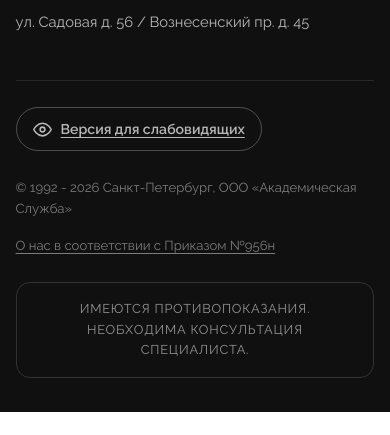
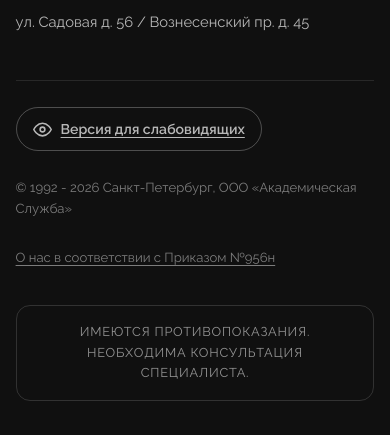
Before and after one commit to EugenAzxa/sad55, a PHP site: page /app.html in a window 390 px wide. Shown: the part 4740-5175 px from the top of the page. Before the commit the page ends 5152 px from the top, so only its background shows below. Run offline with PHP 8.4, Linux system fonts and the light colour scheme.

Commit message:
Put the centre's star in the browser tab, and finish the phone touch targets
The favicon was a generic red square with a cross. It is now the star from
the centre's emblem, white on brand red.

The full emblem does not work at this size: at 16 and 24px the rays and the
hand collapse into an unreadable smudge. So the favicon uses the star alone,
which is the emblem's core and stays legible down to 16px, while the
home-screen icons keep the complete mark where there is room for it. Ships
as SVG plus a multi-size .ico for browsers that ignore SVG favicons.

Touch targets: the supervising-body phone numbers, the 956н footer link and
the in-app call link were all 17-21px tall against the 44px minimum. All
eight pages now pass at a true 390px viewport, with no horizontal overflow.

Co-Authored-By: Claude Opus 5 (1M context) <noreply@anthropic.com>

```diff
--- a/app.html
+++ b/app.html
@@ -6,6 +6,7 @@
   <title>Дневник трезвости | Академический Медицинский Центр</title>
   <meta name="description" content="Демо-дневник трезвости: счётчик дней без алкоголя и сигарет, календарь, восстановление организма, короткий курс от специалистов и запись к врачу. Академический Медицинский Центр, Санкт-Петербург.">
   <link rel="icon" href="favicon.svg" type="image/svg+xml">
+  <link rel="icon" href="favicon.ico" sizes="32x32">
   <link rel="canonical" href="https://sad56.spb.ru/app.html">
   <meta property="og:type" content="website">
   <meta property="og:site_name" content="Академический Медицинский Центр">
--- a/assets/css/app.css
+++ b/assets/css/app.css
@@ -137,7 +137,7 @@
   color: var(--coral);
   text-align: center;
 }
-.ios-call { font-size: 1.02rem; font-weight: 800; }
+.ios-call { font-size: 1.02rem; font-weight: 800; min-height: 44px; display: inline-flex; align-items: center; justify-content: center; }
 
 .ios-tabs {
   flex: none;
--- a/assets/css/style.css
+++ b/assets/css/style.css
@@ -1521,6 +1521,10 @@ html.a11y .nav { gap: 0; }
    so on touch screens they get real vertical room instead. */
 
 @media (max-width: 900px) {
+  /* phone numbers and the 956н link are inline text at ~20px; on touch they
+     need the 44px minimum like every other control */
+  .doc-text a[href^="tel:"] { display: inline-flex; align-items: center; min-height: 44px; }
+  .f-956 { display: inline-flex; align-items: center; min-height: 44px; }
   .footer ul { gap: 0; }
   .footer ul a {
     display: flex;
--- a/history.html
+++ b/history.html
@@ -6,6 +6,7 @@
   <title>История центра и основатель Ганжа О.В. | Академический Медицинский Центр</title>
   <meta name="description" content="История Академического Медицинского Центра в Санкт-Петербурге с 1992 года и его основатель Ганжа Олег Владимирович, ведущий психиатр-нарколог и психотерапевт.">
   <link rel="icon" href="favicon.svg" type="image/svg+xml">
+  <link rel="icon" href="favicon.ico" sizes="32x32">
   <link rel="canonical" href="https://sad56.spb.ru/history.html">
   <meta property="og:type" content="website">
   <meta property="og:site_name" content="Академический Медицинский Центр">
--- a/index.html
+++ b/index.html
@@ -6,6 +6,7 @@
   <title>Академический Медицинский Центр | Лечение алкоголизма в Санкт-Петербурге</title>
   <meta name="description" content="Лечение алкогольной зависимости, кодирование алкоголизма и выведение из запоя в Санкт-Петербурге. Анонимно, круглосуточно, с выездом на дом. Клиника работает с 1992 года.">
   <link rel="icon" href="favicon.svg" type="image/svg+xml">
+  <link rel="icon" href="favicon.ico" sizes="32x32">
   <link rel="canonical" href="https://sad56.spb.ru/">
   <meta property="og:type" content="website">
   <meta property="og:site_name" content="Академический Медицинский Центр">
--- a/order-956n.html
+++ b/order-956n.html
@@ -6,6 +6,7 @@
   <title>О нас в соответствии с Приказом №956н | Академический Медицинский Центр</title>
   <meta name="description" content="Раскрытие информации по приказу Минздрава РФ №956н: сведения об организации, лицензия № 78-01-002677, ОГРН, ИНН, виды медицинской помощи, специалисты, контролирующие органы.">
   <link rel="icon" href="favicon.svg" type="image/svg+xml">
+  <link rel="icon" href="favicon.ico" sizes="32x32">
   <link rel="canonical" href="https://sad56.spb.ru/order-956n.html">
   <meta property="og:type" content="website">
   <meta property="og:site_name" content="Академический Медицинский Центр">
--- a/price-and-services.html
+++ b/price-and-services.html
@@ -6,6 +6,7 @@
   <title>Услуги и цены | Академический Медицинский Центр</title>
   <meta name="description" content="Цены на лечение алкоголизма, выведение из запоя и кодирование в Академическом Медицинском Центре, Санкт-Петербург. В стоимость входят консультация, обследование и подбор метода.">
   <link rel="icon" href="favicon.svg" type="image/svg+xml">
+  <link rel="icon" href="favicon.ico" sizes="32x32">
   <link rel="canonical" href="https://sad56.spb.ru/price-and-services.html">
   <meta property="og:type" content="website">
   <meta property="og:site_name" content="Академический Медицинский Центр">
--- a/privacy.html
+++ b/privacy.html
@@ -6,6 +6,7 @@
   <title>Политика конфиденциальности | Академический Медицинский Центр</title>
   <meta name="description" content="Политика обработки персональных данных Академического Медицинского Центра, Санкт-Петербург.">
   <link rel="icon" href="favicon.svg" type="image/svg+xml">
+  <link rel="icon" href="favicon.ico" sizes="32x32">
   <link rel="canonical" href="https://sad56.spb.ru/privacy.html">
   <meta property="og:type" content="website">
   <meta property="og:site_name" content="Академический Медицинский Центр">
--- a/screen-time.html
+++ b/screen-time.html
@@ -6,6 +6,7 @@
   <title>Экранное время и бесконечная лента | Академический Медицинский Центр</title>
   <meta name="description" content="Как бесконечная лента соцсетей влияет на сон, внимание, настроение и отношения, почему остановиться трудно и пять шагов, которые действительно сокращают экранное время.">
   <link rel="icon" href="favicon.svg" type="image/svg+xml">
+  <link rel="icon" href="favicon.ico" sizes="32x32">
   <link rel="canonical" href="https://sad56.spb.ru/screen-time.html">
   <meta property="og:type" content="website">
   <meta property="og:site_name" content="Академический Медицинский Центр">
--- a/smoke.html
+++ b/smoke.html
@@ -6,6 +6,7 @@
   <title>Быстро бросить курить | Академический Медицинский Центр</title>
   <meta name="description" content="Курс лечения никотиновой зависимости в Санкт-Петербурге: сигареты, вейпы, кальяны, снюс. Более 2000 человек бросили курить с нашей помощью. Анонимно, безболезненно, за 1 час.">
   <link rel="icon" href="favicon.svg" type="image/svg+xml">
+  <link rel="icon" href="favicon.ico" sizes="32x32">
   <link rel="canonical" href="https://sad56.spb.ru/smoke.html">
   <meta property="og:type" content="website">
   <meta property="og:site_name" content="Академический Медицинский Центр">
```
Also changed, not shown: assets/img/favicon-180.png (added), favicon.ico (added), favicon.svg.
